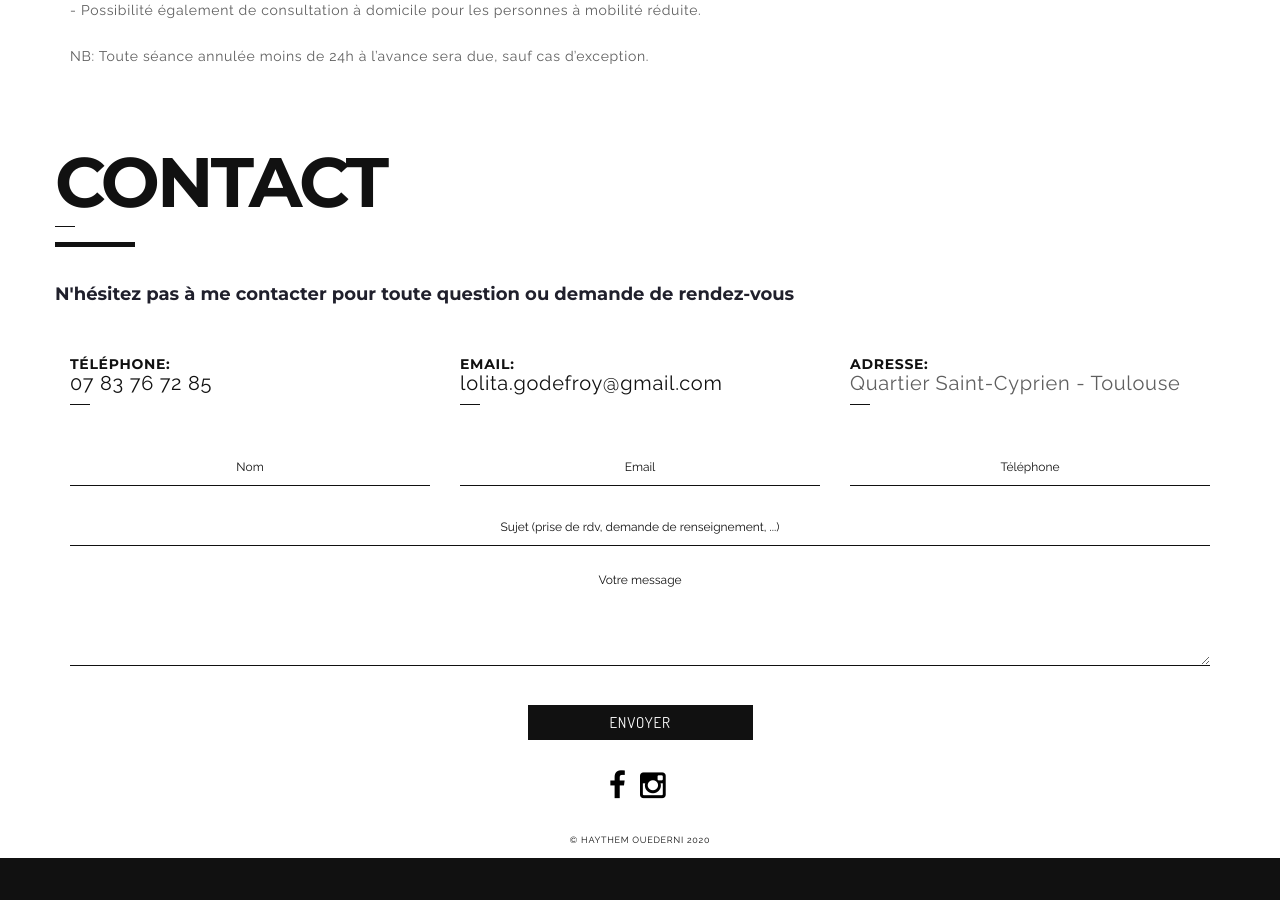
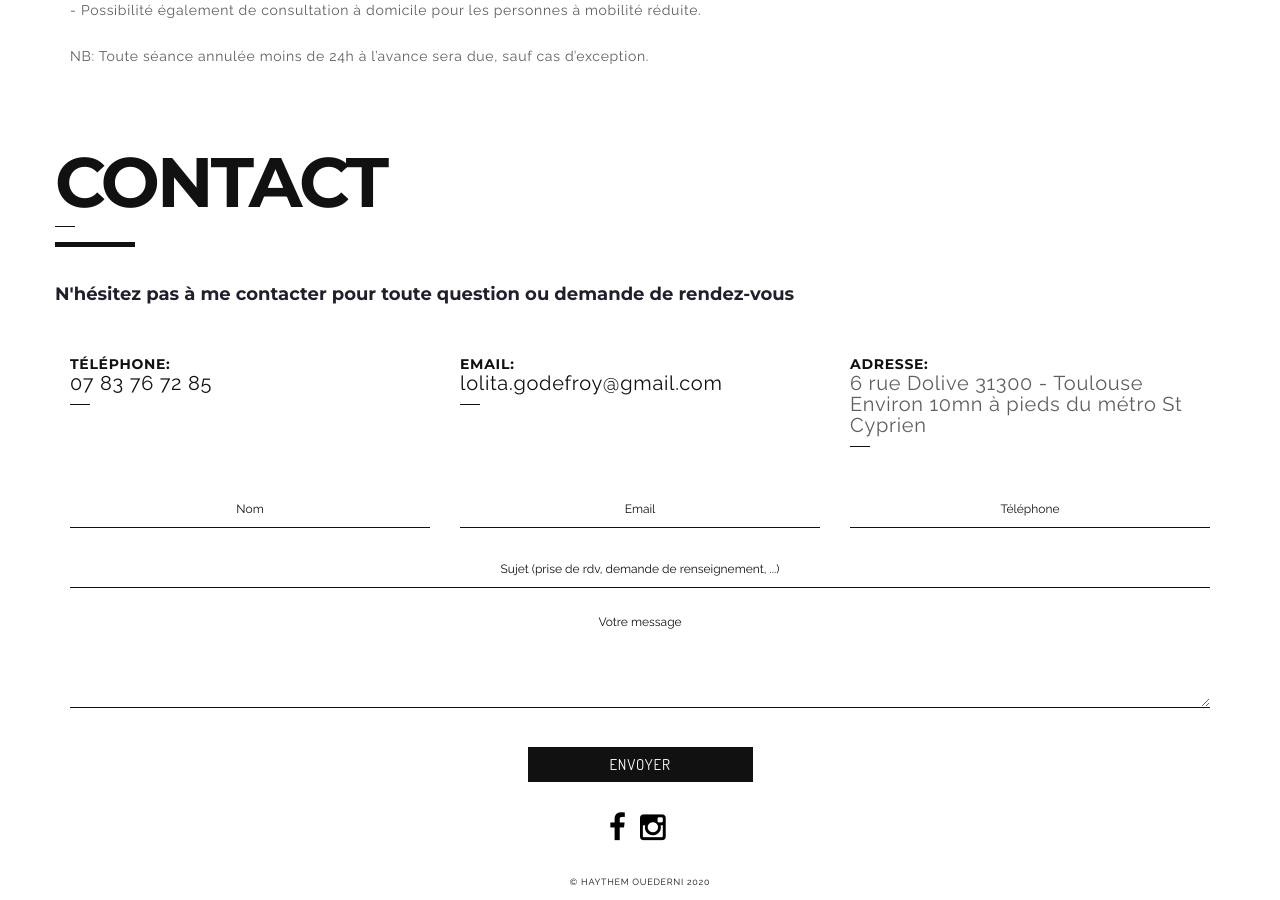
Before and after one commit to Lolita5/lolita-godefroy-psychologue.github.io, a Jekyll site: the page built from index.html, in a window 1280 px wide and 900 px high, scrolled down 2652 px. Built offline with Jekyll 4.4.1, drawn with Linux system fonts in a browser that asks for light colours; comment, search, counter and statistics services are not loaded; before the commit the page ends 3510 px from its top, so only the background shows below that.

Commit message:
Update contact.html

```diff
--- a/_includes/home_screen/contact.html
+++ b/_includes/home_screen/contact.html
@@ -35,7 +35,12 @@
                     <!-- col right start -->
                     <div class="col-md-4 col-sm-6 contact-elt">
                         <!-- contact details start -->
-                        <span class="footer-contact-block-label">Adresse:</span> <span class="email">Quartier Saint-Cyprien - Toulouse</span>
+                        <span class="footer-contact-block-label">Adresse:</span>
+                        <span class="email">
+                            6 rue Dolive 31300 - Toulouse
+                            <br/>
+                            Environ 10mn à pieds du métro St Cyprien
+                        </span>
                         <!-- contact details end -->
                     </div>
                     <!-- col right end -->
```
